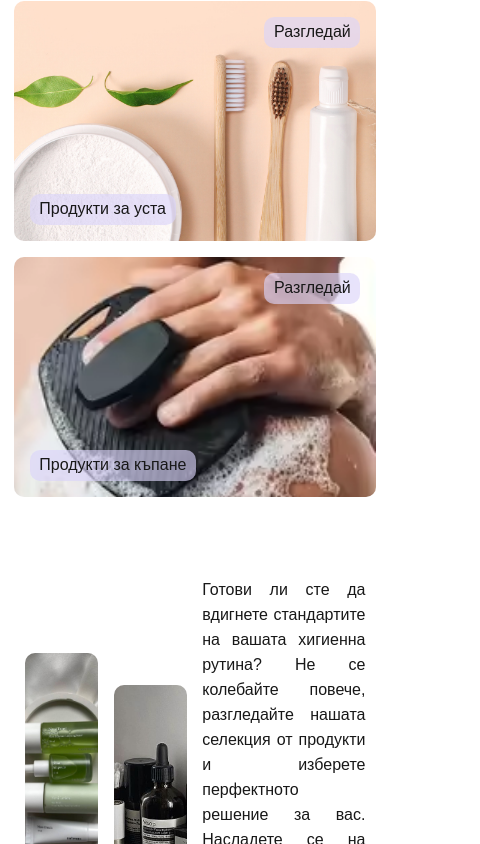
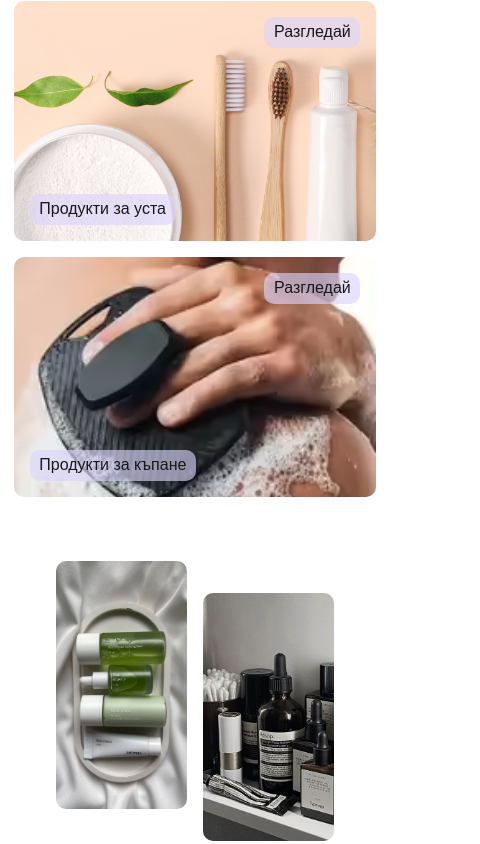
Before and after one commit to KrisKiselkov/Hygiene, a React (Create React App) app: page / in a window 390 px wide. Shown: the part 1156-2000 px from the top of the page, 480 px wide, since content can reach past the window. Built offline with nearby package versions, Linux system fonts and the light colour scheme.

Commit message:
Main .css 375px Base Look

```diff
--- a/src/App.css
+++ b/src/App.css
@@ -38,7 +38,7 @@
   position: relative;
   top: 2em;
   height: 4em;
-  width: 30em;
+  width: 50%;
   background-color: #dbd5fa;
   border-radius: 12px;
 }
@@ -72,3 +72,32 @@
   margin: 0 auto;
   cursor: pointer;
 }
+
+
+/* MEDIA QUERY */
+@media screen and (max-width: 768px) {
+  .news-letter__sub-container {
+    width: 65%;
+  }
+
+  .news-letter__h2 {
+    font-size: 24px;
+  }
+
+  #sub-container__inp-btn {
+    font-size: 15px;
+    top: 8px;
+  }
+
+}
+
+@media screen and (max-width: 430px) {
+  .news-letter__sub-container {
+    width: 93%;
+  }
+
+  #sub-container__inp-btn {
+    font-size: 14px;
+    top: px;
+  }
+}
--- a/src/components/About-Us/AboutUs.css
+++ b/src/components/About-Us/AboutUs.css
@@ -432,20 +432,27 @@
 
     .ab-us-spez-right__spez-right-blocks {
         height: 16em;
-
     }
 
     .ab-us-main-txt__h3 {
         font-size: 22px;
     }
 
+
+    /* TEAM */
     .about-us-main__ab-us-team {
         margin-bottom: 3em;
         flex-direction: column;
     }
 
+    .ab-us-team__ab-us-team-divs {
+        gap: 2em;
+    }
+
+
     .ab-us-team-divs__team-div {
-        width: 30%;
+        min-width: 30%;
+        max-width: 44%;
     }
 
     .ab-us-team__ab-us-team-divs {
@@ -478,3 +485,26 @@
         margin-bottom: 0em;
     }
 }
+
+@media screen and (max-width: 440px) {
+    .ab-us-team-divs__team-div {
+        height: 14em;
+    }
+
+    .team-div__team-emp-txt {
+        font-size: 15px;
+        top: .4em;
+    }
+
+    .team-emp-txt__name-p {
+        font-size: 16px;
+    }
+
+    .ab-us-team__ab-us-team-divs {
+        gap: 1.5em;
+    }
+
+    .spez-block__p {
+        font-size: 17px;
+    }
+}
--- a/src/components/Banner/Banner.css
+++ b/src/components/Banner/Banner.css
@@ -37,3 +37,17 @@
     transform: translateX(-55%);
     opacity: 0;
 }
+
+
+/* MEDIA QUERY */
+@media (max-width: 768px) {
+    .banner__banner-text {
+        font-size: 50px;
+    }
+}
+
+@media (max-width: 431px) {
+    .banner__banner-text {
+        font-size: 38px;
+    }
+}
--- a/src/components/Banner/Banner.js
+++ b/src/components/Banner/Banner.js
@@ -8,8 +8,7 @@
         "вземи си душ.",
         "хапни нещо полезно.",
         "пий повече вода.",
-        "следвай рутина.",
-        "изгради си хигиенни навици."
+        "следвай хигиенна рутина."
     ];
 
     const [currentTextIndex, setCurrentTextIndex] = useState(0);
--- a/src/components/Blog-Page/Blog.css
+++ b/src/components/Blog-Page/Blog.css
@@ -284,6 +284,15 @@
         overflow: hidden;
         border-radius: 10px;
     }
+
+    .amb-user-date__figure {
+        width: 2.3em;
+        height: 2.3em;
+    }
+
+    .amb-user__p {
+        font-size: 15px;
+    }
 }
 
 @media screen and (max-width: 530px) {
--- a/src/components/Landing-Main/Main.css
+++ b/src/components/Landing-Main/Main.css
@@ -14,6 +14,10 @@
     width: 90%;
     margin: 0 auto;
     margin-bottom: 4em;
+}
+
+.main-h2 {
+    font-size: 24px;
 }
 
 .product-range__h2 {
@@ -261,7 +265,7 @@
 }
 
 .fh-graph__p {
-    font-size: 32px;
+    font-size: 30px;
     line-height: 48px;
 }
 
@@ -503,6 +507,7 @@
 
     .product-range__explore-more {
         gap: 4%;
+        margin-bottom: -2em;
     }
 
     .explore-more__explore-img-divs {
@@ -522,6 +527,10 @@
         min-width: 40%;
     }
 
+    .most-bought__title-p {
+        font-size: 24px;
+    }
+
     .landing-main__fh-graph {
         height: auto;
         padding: 3em 0em;
@@ -538,6 +547,15 @@
 
     .fh-graph__graphs {
         width: 100%;
+    }
+
+    .fh-graph__p {
+        font-size: 24px;
+        line-height: 36px;
+    }
+
+    .ratings__h2 {
+        margin-bottom: 1em;
     }
 
     .landing-main__why-choose {
@@ -571,3 +589,71 @@
         margin-bottom: 0em;
     }
 }
+
+@media screen and (max-width: 600px) {
+    .product-range__explore-more {
+        display: flex;
+        align-items: center;
+        justify-content: center;
+        flex-direction: column;
+        row-gap: 2.5em;
+    }
+
+    .explore-more__explore-img-divs {
+        display: flex;
+        justify-content: center;
+        gap: 1em;
+        width: 80%;
+    }
+
+    .explore-img-divs__img-div {
+        height: 15.5em;
+
+    }
+
+    .img-div--fr-div {
+        position: relative;
+        bottom: 1em;
+        background-image: url('../../images/explore-fr-div.jpg');
+        background-size: cover;
+        background-position: center;
+        background-repeat: no-repeat;
+    }
+
+    .img-div--sc-div {
+        position: relative;
+        top: 1em;
+        background-image: url('../../images/explore-sc-div.jpg');
+        background-size: cover;
+        background-position: center;
+        background-repeat: no-repeat;
+        border-radius: 10px;
+    }
+
+    .explore-more__explore-text-div {
+        width: 90%;
+        line-height: px;
+        font-size: 17px;
+        font-weight: 500;
+        text-align: justify;
+    }
+
+    .ratings__ratings-div {
+        height: 15em;
+        min-width: 85%;
+        padding: 1.6em 2em;
+        border-radius: 15px;
+        background-color: #dbd5fa;
+        margin-bottom: 1em;
+    }
+
+
+    .why-choose__why-blocks {
+        flex-direction: column;
+        align-items: center;
+    }
+
+    .landing-main__why-choose {
+        height: 21.3em;
+    }
+}
--- a/src/components/Landing-Main/Main.js
+++ b/src/components/Landing-Main/Main.js
@@ -46,7 +46,7 @@
     return (
         <main className='landing-main'>
             <div className='landing-main__product-range'>
-                <h2 className='product-range__h2'>Нашата продуктова гама</h2>
+                <h2 className='main-h2 product-range__h2'>Нашата продуктова гама</h2>
                 <div className='product-range__product-list'>
                     <motion.div
                     initial={{ opacity: 0, y: 50 }}
@@ -127,7 +127,7 @@
                 transition={{ duration: 1 }}
                 viewport={{ once: true }}
                 className='landing-main__most-bought'>
-                <p className='most-bought__title-p'>Започни промяната към една <span>по-добра</span><br></br> твоя версия чрез <span>нас</span>.</p>
+                <p className='main-h2 most-bought__title-p'>Започни промяната към една <span>по-добра</span><br></br> твоя версия чрез <span>нас</span>.</p>
 
                 <div className='most-bought__mb-products'>
                     {mainProducts()}
@@ -136,7 +136,7 @@
 
             <div className='landing-main__fh-graph'>
                 <div className='fh-graph__content'>
-                    <p className='fh-graph__p'>
+                    <p className='main-h2 fh-graph__p'>
                         Следването на всекидневна
                         <br></br>
                         <i><strong>хигиенна</strong> рутина</i>
@@ -191,7 +191,7 @@
             </div>
 
             <div className='landing-main__ratings'>
-                <h2 className='ratings__h2'>Разгледай отзиви от наши клиенти</h2>
+                <h2 className='main-h2 ratings__h2'>Разгледай отзиви от наши клиенти</h2>
 
                 <div className='ratings__ratings-section'>
                     <div className='ratings__ratings-div'>
@@ -224,7 +224,7 @@
             </div>
 
             <div className='landing-main__why-choose'>
-                <h2 className='why-choose__h2'>Защо да изберете нас?</h2>
+                <h2 className='main-h2 why-choose__h2'>Защо да изберете нас?</h2>
 
                 <div className='why-choose__why-blocks'>
                     <div className='why-blocks__why-block-div'>
--- a/src/components/Subscriptions-Page/Subscriptions.css
+++ b/src/components/Subscriptions-Page/Subscriptions.css
@@ -171,7 +171,7 @@
     }
 
     .sub-heading-text__h1 {
-        font-size: 30px;
+        font-size: 24px;
     }
 
     .subscriptions__sub-div-table {
```
